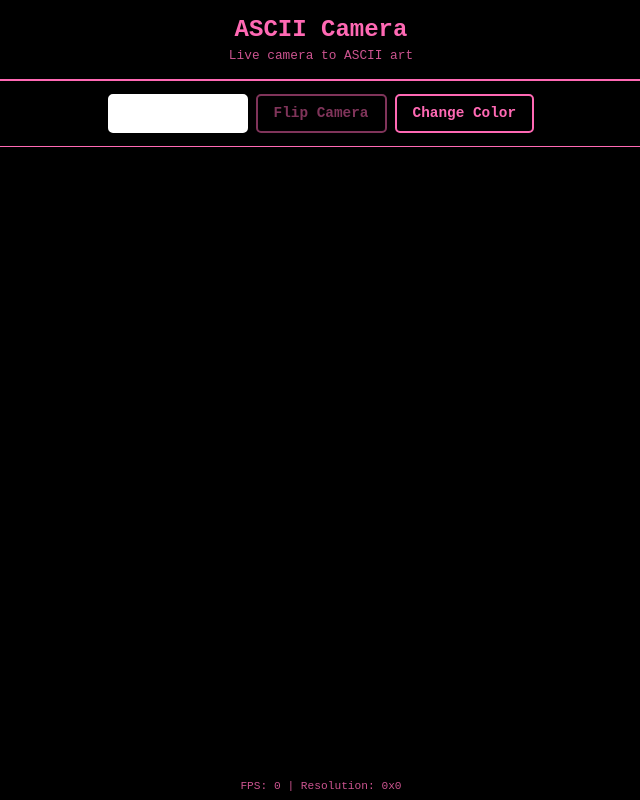
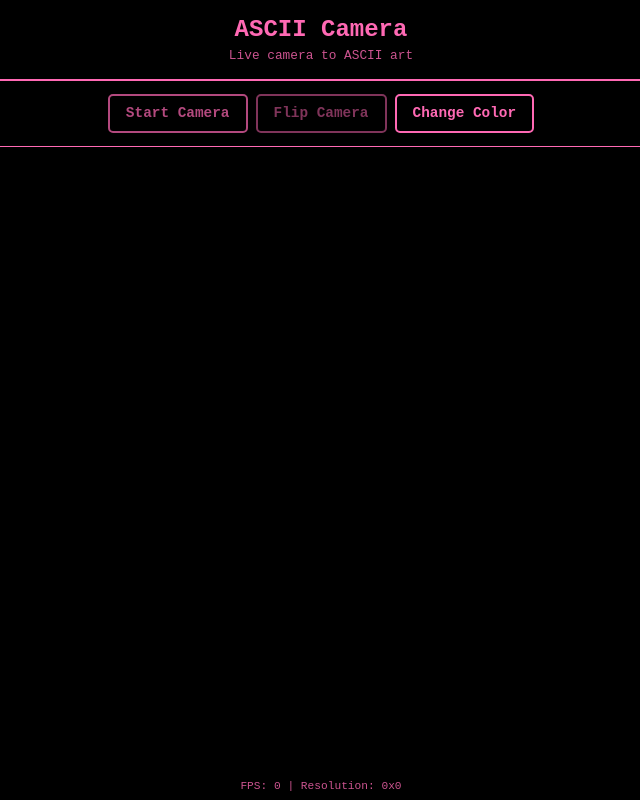
Before and after one commit to TRob9/ascii-camera, a plain HTML site: page index.html in a window 1280 px wide. In both pictures the pointer is over the button "Start Camera". Shown: the whole page, without its empty margins (319-959 px from the left). Drawn offline with Linux system fonts and the light colour scheme.

Commit message:
Simplify button hover to just opacity change

```diff
--- a/index.html
+++ b/index.html
@@ -73,8 +73,7 @@
         }
 
         button:hover {
-            background: currentColor;
-            color: #ffffff;
+            opacity: 0.7;
         }
 
         button:active {
```
